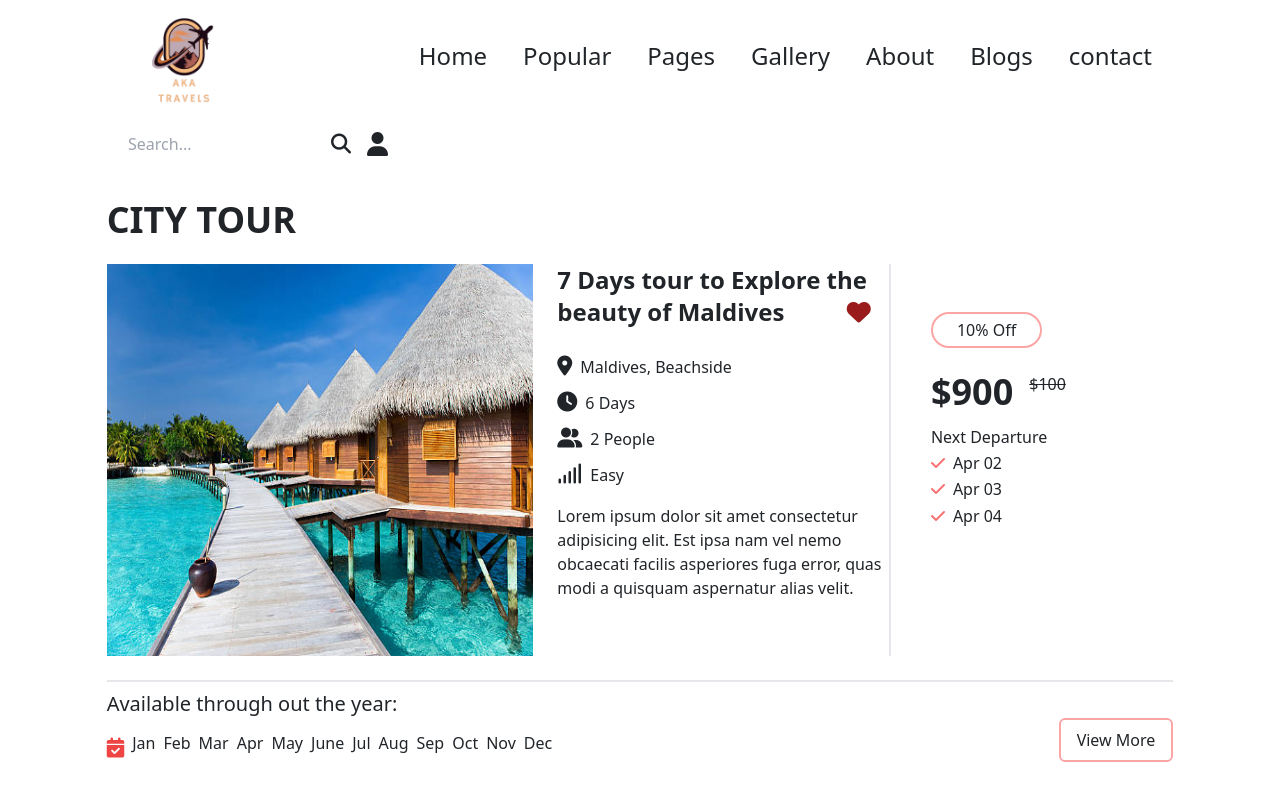
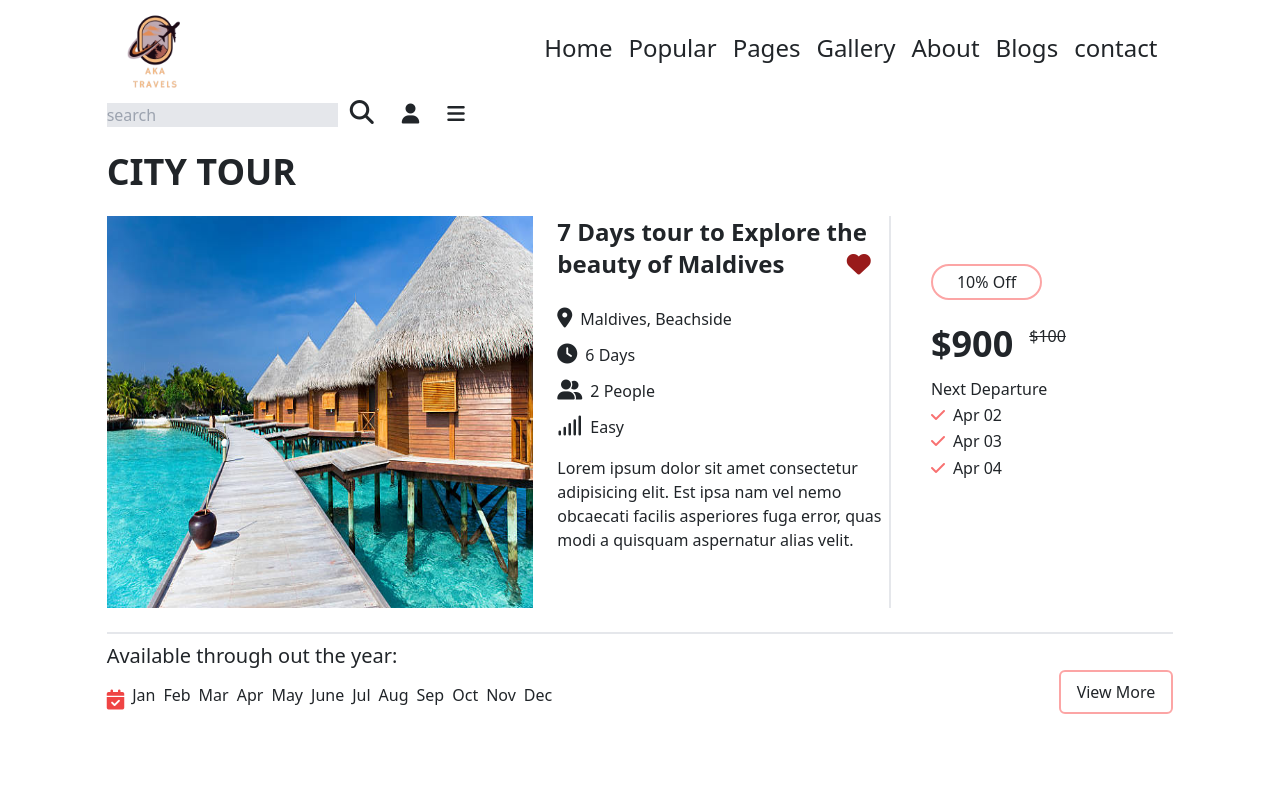
Before and after one commit to Kaveri17/AKA-_Travels, a React (Vite) app: page /packages in a window 1280 px wide. Shown: the top 792 px of the page. Built offline with nearby package versions, Linux system fonts and the light colour scheme; grey boxes are pictures that could not be loaded.

Commit message:
14 commit Added

```diff
--- a/src/Layout/Layout.jsx
+++ b/src/Layout/Layout.jsx
@@ -2,7 +2,7 @@ import React from 'react'
 import Headers from './Headers'
 import Footer from './Footer'
 import { Outlet } from 'react-router-dom'
-import Navbar from '../Components/Navbar'
+import Navbar from '../components/Navbar'
 
 const Layout = () => {
   return (
--- a/src/components/Navbar.css
+++ b/src/components/Navbar.css
@@ -30,11 +30,22 @@
     border-radius: 30px;
     background: black;
   }  */
-  input[type="text"] {
     /* padding: 8px;
     border: 1px solid #ccc;
     border-radius: 4px;
     margin-right: 5px;
     font-size: 16px;
     width: 200px; */
+
+.dropdown{
+  display: none;
+  background-color: white;
+  padding: 12px 20px;
+  left: 33%;
+  top: 100%;
+
 }
+
+.navbar-pages:hover  .dropdown{
+  display: block;
+}
--- a/src/components/Navbar.jsx
+++ b/src/components/Navbar.jsx
@@ -1,37 +1,75 @@
 import React from 'react'
 import './Navbar.css'
+import { Link } from 'react-router-dom'
 const Navbar = () => {
   return (
     <>
+    <div className='mx-auto w-5/6 relative'>
 
-    <div className="nav flex justify-between items-center w-4/5 mx-auto ">
+    {/* <div className="nav items-center">
       <img src="/Image/logo2.png" alt=""className='logo w-28 h-28 rounded'/>
       <div className="navbar">
-        <ul className='flex justify-between items-center space-x-9 text-2xl'>
+        <ul className='flex  items-center space-x-4 text-xl'>
           <li><a href=""></a>Home</li>
           <li><a href=""></a>Popular</li>
           <li><a href=""></a>Pages</li>
           <li><a href=""></a>Gallery</li>
-          <li><a href="">About</a></li>
-          <li><a href="">Blogs</a></li>
-          <li><a href="">contact</a></li>
+          <li><a href=""></a>About</li>
+          <li><a href=""></a>Blogs</li>
+          <li><a href=""></a>contact</li>
         </ul>
-
-      </div>
-      <div className="nav-right flex space-x-2 ">
+        <div className="nav-right flex space-x-3 ">
         <div className="search-container flex items-center py-3 rounded-2xl relative">
           <input type="text" placeholder="Search..."/>
           <i className="fa-solid fa-magnifying-glass  right-2 text-xl absolute"></i>
 
         </div>
-          <div>
+        <div>
           <i className="fa-solid fa-user text-2xl py-3 "></i>
           </div>
+
 
       </div>
 
 
+      </div>
+
+
+        </div> */}
+       <div className='flex items-center justify-between flex-wrap   '>
+        <div className="nav-img  w-24 ">
+          <img src="/Image/logo2.png" alt="" className='w-full h-full' />
         </div>
+
+        <div className="nav text-2xl ps-2 ">
+            <li className='pe-3'>  <Link to="/">Home</Link></li>
+            <li className='pe-3'>  <Link to ="/popular">Popular</Link></li>
+
+            <li className='pe-3 navbar-pages'> <Link to="pages">Pages</Link>
+            <ul className='dropdown absolute  '>
+              <li><Link to='/activity '>Activities</Link></li>
+              <li><Link to='/triptypes '>Trip Types</Link></li>
+            </ul>
+            </li>
+
+            <li className='pe-3'> <Link to="gallery">Gallery</Link></li>
+            <li className='pe-3'> <Link to="about">About</Link></li>
+            <li className='pe-3'> <Link to="blogs">Blogs</Link></li>
+            <li className='pe-3'>  <Link to="contact">contact</Link></li>
+              </div>
+
+              <div className=' space-x-3'><input type="text" placeholder='search' className='bg-gray-200' />
+              <i class="fa-solid fa-magnifying-glass text-2xl font-bold pe-3"></i>
+              <i class="fa-solid fa-user text-xl bold pe-3"></i>
+              <i class="fa-solid fa-bars text-xl bold"></i>
+              </div>
+
+
+
+        </div>
+    </div>
+
+
 
     </>
   )
--- a/src/index.css
+++ b/src/index.css
@@ -119,6 +119,7 @@ background-color:wheat;
   height: 80vh;
 }
 
+
 /* Footer */
 
 .footer-up{
--- a/src/pages/Home.jsx
+++ b/src/pages/Home.jsx
@@ -9,7 +9,7 @@ const Home = () => {
     infinite: true,
     slidesToShow: 3,
     slidesToScroll: 1,
-    //  autoplay: true,
+     autoplay: true,
     speed: 2000,
     autoplaySpeed: 2000,
     cssEase: "linear"
@@ -27,7 +27,7 @@ const Home = () => {
         <button className='mt-6 border-solid border-2 border-red-500 rounded-md h-12 w-40 text-xl hover:bg-slate-500 '>APPOINTMENT</button>
 
 
-        <form>
+        {/* <form>
             <div class="sm:col-span-3 ">
              <label for="Destination" class="block text-sm font-medium text-grey-900 mt-10">Destination</label>
             <div class="md-2 ">
@@ -42,10 +42,26 @@ const Home = () => {
             </div>
 
 
-        </form>
+        </form> */}
 
         </div>
         </div>
+        <form>
+          <div className='mx-auto w-5/6'>
+            <label htmlFor="destination" ></label>
+            <select id="destination" className='px-5' >
+              <option value="choose Destination">
+              <i class="fa-solid fa-location-dot"></i>Destination
+              </option>
+              <option value="everest">Everest</option>
+              <option value="pokhara">Pokhara</option>
+              <option value="usa">USA</option>
+              <option value="maldives">Maldives</option>
+              <option value="bhutan">Bhutan</option>
+
+            </select>
+            </div>
+        </form>
 
 {/* Tips awesome */}
 <div className='px-8 pt-16 mx-auto w-5/6'>
@@ -59,7 +75,7 @@ const Home = () => {
   <img src="/Image/pic4.jpeg" alt="" className=' w-full' />
   </div>
   <div className='w-full  lg:w-1/2  '>
-    <div className='border-2 border-solid border-b-gray-400 mt-14 p-8 -ms-16 ' style={{backgroundColor:"wheat"}}>
+    <div className='border-2 border-solid border-b-gray-400 mt-14 p-8 lg:-ms-16 ' style={{backgroundColor:"wheat"}}>
   <h1 className='text-xl pb-2'> <i class="fa-solid fa-calendar-days"></i> 12. December 2023</h1>
   <h1 className='text-2xl font-bold pb-3' >10 Sun Hats For Beach Days, Long Hikes, And </h1>
   <p className='pb-3'>Lorem ipsum dolor sit amet, consectetur adipisicing elit. Dolorum corrupti officia quisquam ipsam, tempore deleniti?</p>
@@ -74,9 +90,9 @@ const Home = () => {
         <div className="adventure p-5 w-5/6 mx-auto ">
           <div className='flex flex-wrap py-5'>
             <div className='w-full lg:w-1/2  z-10 py-16'>
-            <div className="para border-2 border-solid border-b-gray-600 ps-14 py-4  -me-16 " style={{backgroundColor:"wheat"}}>
+            <div className="para border-2 border-solid border-b-gray-600 ps-14 py-4  lg:-me-16 " style={{backgroundColor:"wheat"}}>
           <h1 className='text-xl pb-2'> <i class="fa-solid fa-calendar-days"></i> 12. December 2023</h1>
-          <h1 className='text-3xl font-bold pb-3'>Pokhara In August:Waiting for vistors</h1>
+          <h1 className='text-2xl font-bold pb-3'>Pokhara In June:Waiting for vistors</h1>
           <p className='pb-3'> Lorem ipsum dolor sit amet, consectetur adipisicing elit. Dolorum corrupti officia quisquam ipsam, tempore deleniti?</p>
           <button className=' border-2 border-solid border-red-300 hover:bg-slate-400 px-3 py-2 '>Read More</button>
           </div>
@@ -285,7 +301,7 @@ const Home = () => {
             <div className="cities flex flex-col px-4 ">
               <div className="para">
                 <h6 className='text-xl'>Go & Discover</h6>
-                <h1 className='pt-2 font-bold text-6xl  '>Breathtaking Cities</h1>
+                <h1 className='pt-2 font-bold text-5xl  '>Breathtaking Cities</h1>
                 <p className='pt-3  '>Lorem ipsum dolor sit amet consectetur, adipisicing elit. Tempore, vero. Similique minus odit corrupti perspiciatis ab accusantium iste.</p>
               </div>
 
```
Also changed, not shown: public/Image/viber_image_2024-04-01_18-01-15-473.jpg (added).
